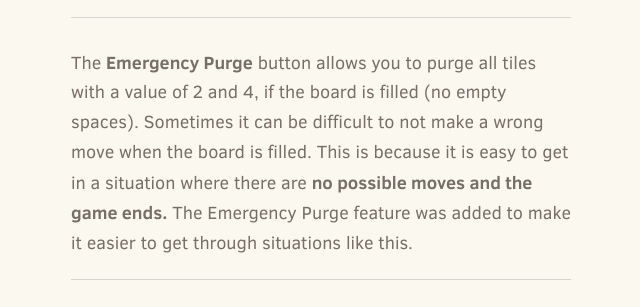
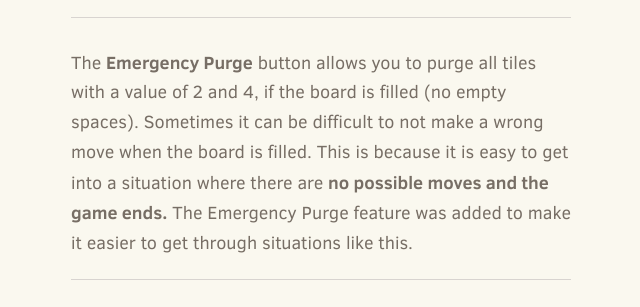
Before and after one commit to meolar/2048, a plain HTML site: page index.html in a window 1280 px wide. Shown: the part 1014-1321 px from the top of the page, 319-959 px from the left. Drawn offline with Linux system fonts and the light colour scheme.

Commit message:
Update index.html

```diff
--- a/index.html
+++ b/index.html
@@ -84,7 +84,7 @@
     <hr>
     <p>
     	The <strong>Emergency Purge</strong> button allows you to purge all tiles with a value of 2 and 4, if the board is filled (no empty spaces). Sometimes
-    	it can be difficult to not make a wrong move when the board is filled. This is because it is easy to get in a situation where there
+    	it can be difficult to not make a wrong move when the board is filled. This is because it is easy to get into a situation where there
     	are <strong>no possible moves and the game ends.</strong> The Emergency Purge feature was added to make it easier to get through situations like this.
     </p>
     <hr>
```
